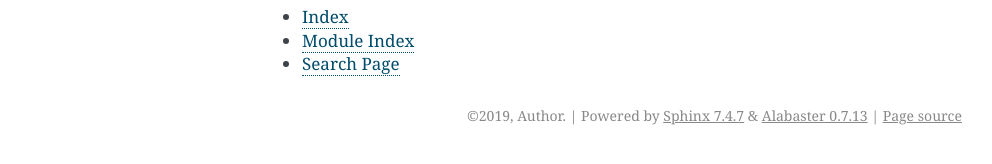
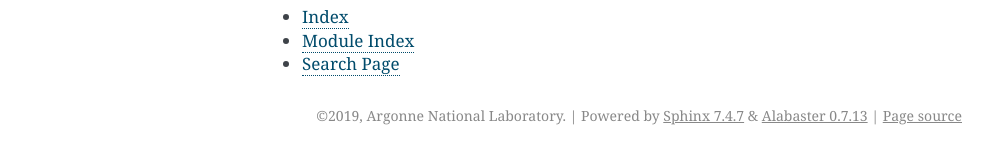
Before and after one commit to tdcosim/TDcoSim, a Sphinx documentation site: the page built from docs/source/index.rst, in a window 1280 px wide. Shown: the part 708-872 px from the top of the page, without its empty margins (148-1140 px from the left). Built offline with Sphinx 7.4.7, drawn with Linux system fonts in a browser that asks for light colours; part of the change alters nothing that is shown.

Commit message:
Updated paths in conf.py

```diff
--- a/docs/source/conf.py
+++ b/docs/source/conf.py
@@ -12,16 +12,15 @@
 # add these directories to sys.path here. If the directory is relative to the
 # documentation root, use os.path.abspath to make it absolute, like shown here.
 #
-# import os
-# import sys
-# sys.path.insert(0, u'C:\Users\yim\OneDrive - Argonne National Laboratory\Argonne\TDProject\cosiminstall\NERC_PSSE_OpenDSS\tdcosim')
-
+import os
+import sys
+sys.path.insert(0, os.path.abspath('..'))
 
 # -- Project information -----------------------------------------------------
 
 project = u'tdcosim'
-copyright = u'2019, Author'
-author = u'Author'
+copyright = u'2019, Argonne National Laboratory'
+author = u'Balasubramaniam, Karthikeyan'
 
 # The short X.Y version
 version = u''
```
